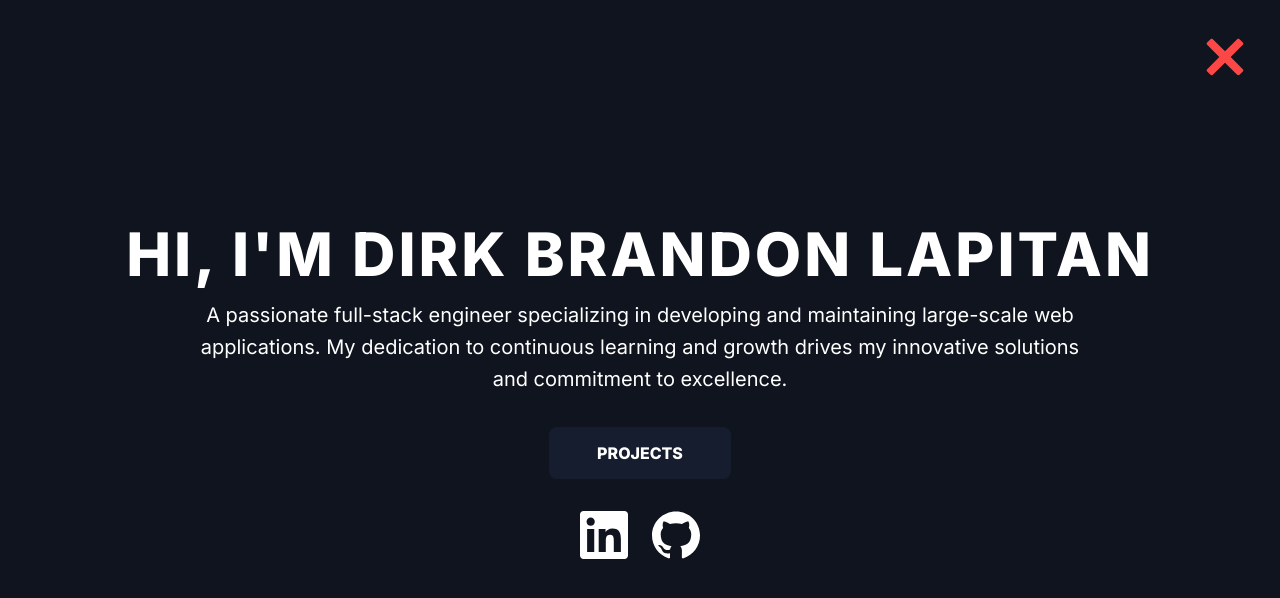
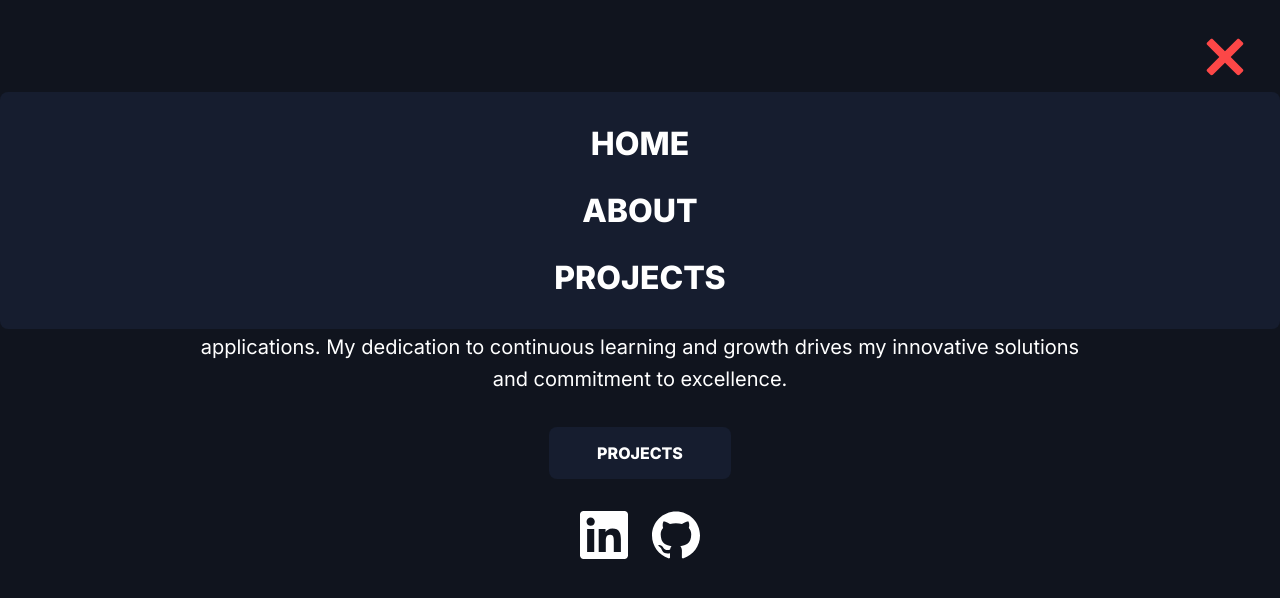
Before and after one commit to dbslapitan/portfolio, a Next.js app: page / in a window 1280 px wide. Both pictures are taken after a click on the button 1224 px from the left and 56 px from the top of the page. Shown: the top 598 px of the page. Built offline with nearby package versions, Linux system fonts and the light colour scheme.

Commit message:
finish nav design

```diff
--- a/src/ui/navigation/navigation.module.scss
+++ b/src/ui/navigation/navigation.module.scss
@@ -6,11 +6,21 @@
     top: 2rem;
     right: 2rem;
 
+    @include desktop{
+        width: 100vw;
+        text-align: center;
+        right: 0;
+    }
+
     &__toggle{
         background-color: white;
         border: none;
         width: 3rem;
         height: 3rem;
+
+        @include desktop{
+            display: none;
+        }
 
         &:hover{
             cursor: pointer;
@@ -31,4 +41,72 @@
             background-color: white;
         }
     }
+
+    &__item{
+        &:first-of-type{
+            .navigation__link{
+                padding-top: 2rem;
+                padding-bottom: 1rem;
+
+                @include desktop{
+                    padding: 0;
+                }
+            }
+        }
+
+        &:last-of-type{
+            .navigation__link{
+                padding-top: 1rem;
+                padding-bottom: 2rem;
+
+                @include desktop{
+                    padding: 0;
+                }
+            }
+        }
+    }
+
+    &__link{
+        text-decoration: none;
+        color: white;
+        text-transform: uppercase;
+        display: block;
+        padding: 0.75rem 0;
+        font-weight: 800;
+        font-size: 2rem;
+
+        @include desktop{
+            padding: 0;
+        }
+    }
+
+    &__links{
+        list-style-type: none;
+        position: absolute;
+        text-align: center;
+        top: calc(100% + 0.5rem);
+        right: -2rem;
+        width: 100vw;
+        background-color: $secondary;
+        border-radius: 0.5rem;
+
+        @include desktop{
+            position: static;
+            display: flex;
+            flex-direction: row;
+            width: fit-content;
+            background-color: inherit;
+            column-gap: 3rem;
+            margin: auto;
+
+        }
+
+        &--hide{
+            display: none;
+
+            @include desktop{
+                display: flex;
+            }
+        }
+    }
 }
--- a/src/ui/navigation/navigation.tsx
+++ b/src/ui/navigation/navigation.tsx
@@ -1,7 +1,8 @@
 'use client';
 
-import { useState } from 'react';
+import { useEffect, useState } from 'react';
 import style from './navigation.module.scss';
+import Link from 'next/link';
 
 export default function Navigation(){
 
@@ -14,6 +15,23 @@ export default function Navigation(){
     return(
         <div className={`${style['navigation']}`}>
             <button className={`${style['navigation__toggle']} ${isOpen ? style['navigation__toggle--open'] : style['navigation__toggle--close']}`} onClick={clickHandler}></button>
+            <ul className={`${style['navigation__links']} ${ isOpen ? '' : style['navigation__links--hide']}`}>
+                <li className={`${style['navigation__item']}`}>
+                    <Link className={`${style['navigation__link']}`} href={`#`}>
+                        Home
+                    </Link>
+                </li>
+                <li className={`${style['navigation__item']}`}>
+                    <Link className={`${style['navigation__link']}`} href={`#`}>
+                        About
+                    </Link>
+                </li>
+                <li className={`${style['navigation__item']}`}>
+                    <Link className={`${style['navigation__link']}`} href={`#`}>
+                        Projects
+                    </Link>
+                </li>
+            </ul>
         </div>
     );
 }
```
